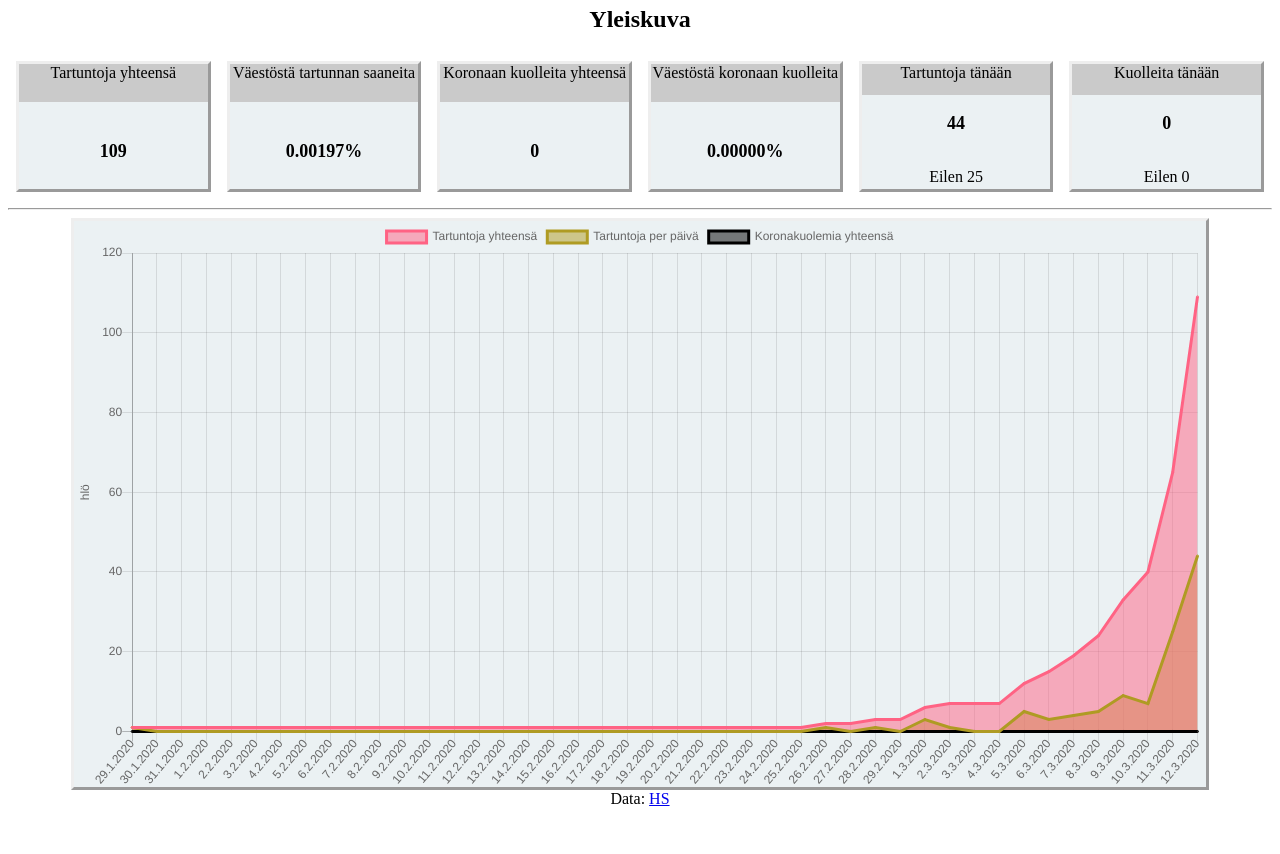
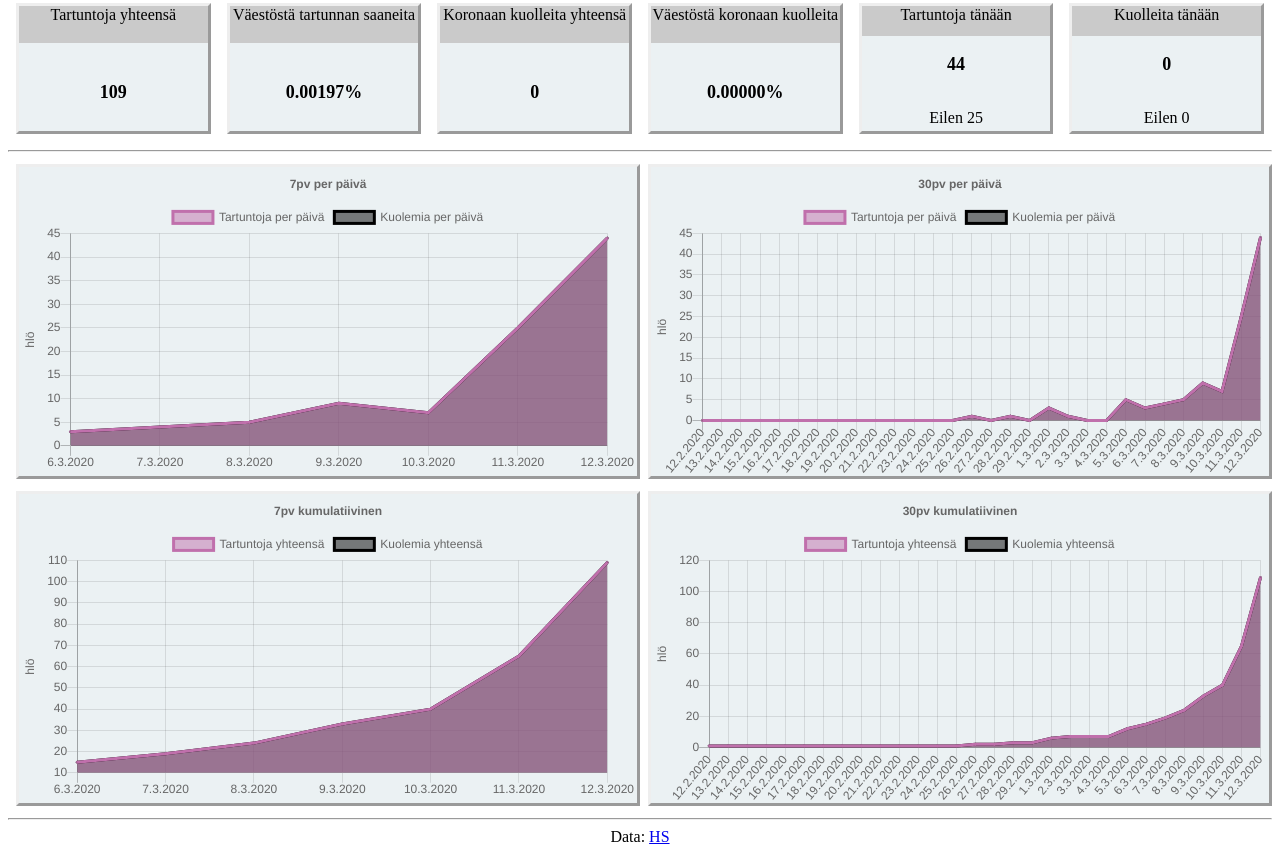
Before and after one commit to enwrath/korona, a plain HTML site: page index.html in a window 1280 px wide. Shown: the part 60-914 px from the top of the page. Before the commit the page ends 876 px from the top, so only its background shows below. Drawn offline with nearby package versions, Linux system fonts and the light colour scheme.

Commit message:
7d and 30d charts

```diff
--- a/index.css
+++ b/index.css
@@ -2,13 +2,21 @@ body {
   text-align: center;
 }
 
-#kuvaajaDiv {
-  position: relative;
+
+.kuvaajaRivi {
+  display: flex;
+  flex-direction: row;
+  flex-wrap: wrap;
+  width: 100%;
+  margin: 0.25em;
+}
+
+.kuvaajaDiv {
   background-color: #ebf1f3;
   border-style: outset;
-  margin: 0 5%;
+  margin: 0.25em;
+  flex: 1;
 }
-
 #koronaYleiskuva {
   display: flex;
   flex-direction: row;
--- a/index.html
+++ b/index.html
@@ -10,9 +10,7 @@
   <title>Koronatilanne Suomessa</title>
 </head>
 <body>
-  <h1>Koronatartunnat Suomessa</h1>
-
-  <h2>Yleiskuva</h2>
+  <h2>Koronatilanne Suomessa</h2>
   <div id="koronaYleiskuva">
     <div class="infoBox">
       <div><span>Tartuntoja yhteensä</span></div>
@@ -41,14 +39,32 @@
       <div><p>Eilen <span id="yesterdayDead">?</span></p></div>
     </div>
   </div>
+
   <hr>
-  <div id="kuvaajaDiv">
-    <canvas id="koronaKuvaaja"></canvas>
+
+  <div class="kuvaajaRivi">
+      <div class="kuvaajaDiv">
+        <canvas id="koronaKuvaaja7pv"></canvas>
+    </div>
+      <div class="kuvaajaDiv">
+        <canvas id="koronaKuvaaja30pv"></canvas>
+    </div>
   </div>
+  <div class="kuvaajaRivi">
+      <div class="kuvaajaDiv">
+        <canvas id="koronaKuvaaja7pvkumu"></canvas>
+    </div>
+      <div class="kuvaajaDiv">
+        <canvas id="koronaKuvaaja30pvkumu"></canvas>
+    </div>
+  </div>
+
+<hr>
+Data: <a href="https://github.com/HS-Datadesk/koronavirus-avoindata">HS</a>
 
   <script src="index.js"></script>
 </body>
 <footer>
-  Data: <a href="https://github.com/HS-Datadesk/koronavirus-avoindata">HS</a>
+
 </footer>
 </html>
--- a/index.js
+++ b/index.js
@@ -58,36 +58,27 @@ function displayData(infections, deaths, infectionsPerDay, deathsPerDay, dates)
   document.getElementById('todayDead').textContent = deathsPerDay[infections.length-1];
   document.getElementById('yesterdayDead').textContent = deathsPerDay[infections.length-2];
 
-
-  let ctx1 = document.getElementById('koronaKuvaaja').getContext('2d');
-  let chart1 = new Chart(ctx1, {
+  let ctx2 = document.getElementById('koronaKuvaaja7pv').getContext('2d');
+  let chart2 = new Chart(ctx2, {
     // The type of chart we want to create
     type: 'line',
 
     // The data for our dataset
     data: {
-      labels: dates,
+      labels: dates.slice(dates.length-7),
       datasets: [{
-        label: 'Tartuntoja yhteensä',
-        backgroundColor: 'rgba(255, 99, 132, 0.5)',
-        borderColor: 'rgb(255, 99, 132)',
-        data: infections,
+        label: 'Tartuntoja per päivä',
+        backgroundColor: 'rgba(192, 112, 172, 0.5)',
+        borderColor: 'rgb(192, 112, 172)',
+        data: infectionsPerDay.slice(dates.length-7),
         lineTension: 0,
         pointRadius: 1
       },
       {
-        label: 'Tartuntoja per päivä',
-        backgroundColor: 'rgba(175, 155, 35, 0.5)',
-        borderColor: 'rgb(175, 155, 35)',
-        data: infectionsPerDay,
-        lineTension: 0,
-        pointRadius: 1
-      },
-      {
-        label: 'Koronakuolemia yhteensä',
+        label: 'Kuolemia per päivä',
         backgroundColor: 'rgba(0, 0, 0, 0.5)',
         borderColor: 'rgb(0, 0, 0)',
-        data: deaths,
+        data: infectionsPerDay.slice(dates.length-7),
         lineTension: 0,
         pointRadius: 1
       }]
@@ -95,6 +86,152 @@ function displayData(infections, deaths, infectionsPerDay, deathsPerDay, dates)
 
     // Configuration options go here
     options: {
+      title: {
+          display: true,
+          text: '7pv per päivä'
+      },
+      tooltips: {
+        mode: "index",
+        intersect: false,
+        position: "nearest"
+      },
+      scales: {
+        yAxes: [{
+          scaleLabel: {
+            display: true,
+            labelString: 'hlö'
+          }
+        }]
+      }
+    }
+  });
+  let ctx2k = document.getElementById('koronaKuvaaja7pvkumu').getContext('2d');
+  let chart2k = new Chart(ctx2k, {
+    // The type of chart we want to create
+    type: 'line',
+
+    // The data for our dataset
+    data: {
+      labels: dates.slice(dates.length-7),
+      datasets: [{
+        label: 'Tartuntoja yhteensä',
+        backgroundColor: 'rgba(192, 112, 172, 0.5)',
+        borderColor: 'rgb(192, 112, 172)',
+        data: infections.slice(dates.length-7),
+        lineTension: 0,
+        pointRadius: 1
+      },
+      {
+        label: 'Kuolemia yhteensä',
+        backgroundColor: 'rgba(0, 0, 0, 0.5)',
+        borderColor: 'rgb(0, 0, 0)',
+        data: infections.slice(dates.length-7),
+        lineTension: 0,
+        pointRadius: 1
+      }]
+    },
+
+    // Configuration options go here
+    options: {
+      title: {
+          display: true,
+          text: '7pv kumulatiivinen'
+      },
+      tooltips: {
+        mode: "index",
+        intersect: false,
+        position: "nearest"
+      },
+      scales: {
+        yAxes: [{
+          scaleLabel: {
+            display: true,
+            labelString: 'hlö'
+          }
+        }]
+      }
+    }
+  });
+
+  let ctx3 = document.getElementById('koronaKuvaaja30pv').getContext('2d');
+  let chart3 = new Chart(ctx3, {
+    // The type of chart we want to create
+    type: 'line',
+
+    // The data for our dataset
+    data: {
+      labels: dates.slice(dates.length-30),
+      datasets: [{
+        label: 'Tartuntoja per päivä',
+        backgroundColor: 'rgba(192, 112, 172, 0.5)',
+        borderColor: 'rgb(192, 112, 172)',
+        data: infectionsPerDay.slice(dates.length-30),
+        lineTension: 0,
+        pointRadius: 1
+      },
+      {
+        label: 'Kuolemia per päivä',
+        backgroundColor: 'rgba(0, 0, 0, 0.5)',
+        borderColor: 'rgb(0, 0, 0)',
+        data: infectionsPerDay.slice(dates.length-30),
+        lineTension: 0,
+        pointRadius: 1
+      }]
+    },
+
+    // Configuration options go here
+    options: {
+      title: {
+          display: true,
+          text: '30pv per päivä'
+      },
+      tooltips: {
+        mode: "index",
+        intersect: false,
+        position: "nearest"
+      },
+      scales: {
+        yAxes: [{
+          scaleLabel: {
+            display: true,
+            labelString: 'hlö'
+          }
+        }]
+      }
+    }
+  });
+  let ctx3k = document.getElementById('koronaKuvaaja30pvkumu').getContext('2d');
+  let chart3k = new Chart(ctx3k, {
+    // The type of chart we want to create
+    type: 'line',
+
+    // The data for our dataset
+    data: {
+      labels: dates.slice(dates.length-30),
+      datasets: [{
+        label: 'Tartuntoja yhteensä',
+        backgroundColor: 'rgba(192, 112, 172, 0.5)',
+        borderColor: 'rgb(192, 112, 172)',
+        data: infections.slice(dates.length-30),
+        lineTension: 0,
+        pointRadius: 1
+      },
+      {
+        label: 'Kuolemia yhteensä',
+        backgroundColor: 'rgba(0, 0, 0, 0.5)',
+        borderColor: 'rgb(0, 0, 0)',
+        data: infections.slice(dates.length-30),
+        lineTension: 0,
+        pointRadius: 1
+      }]
+    },
+
+    // Configuration options go here
+    options: {
+      title: {
+          display: true,
+          text: '30pv kumulatiivinen'
+      },
       tooltips: {
         mode: "index",
         intersect: false,
```
